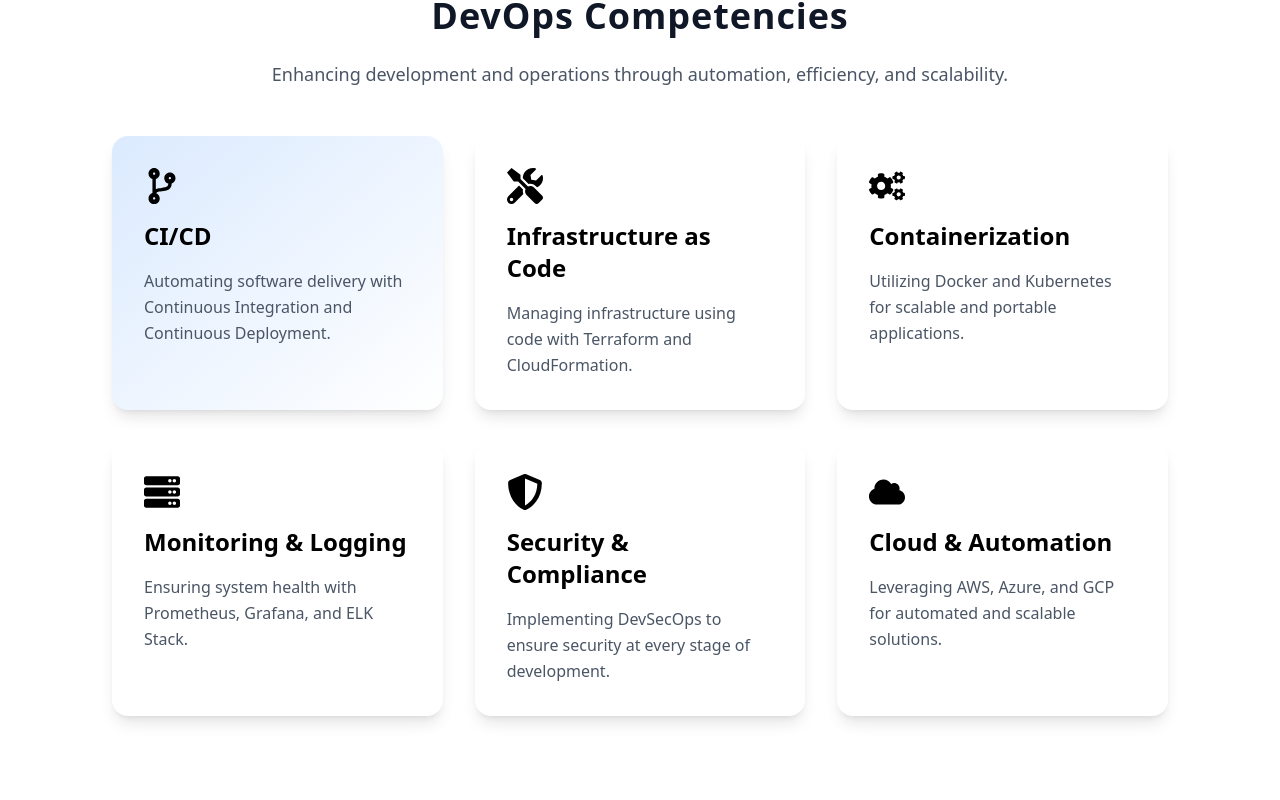
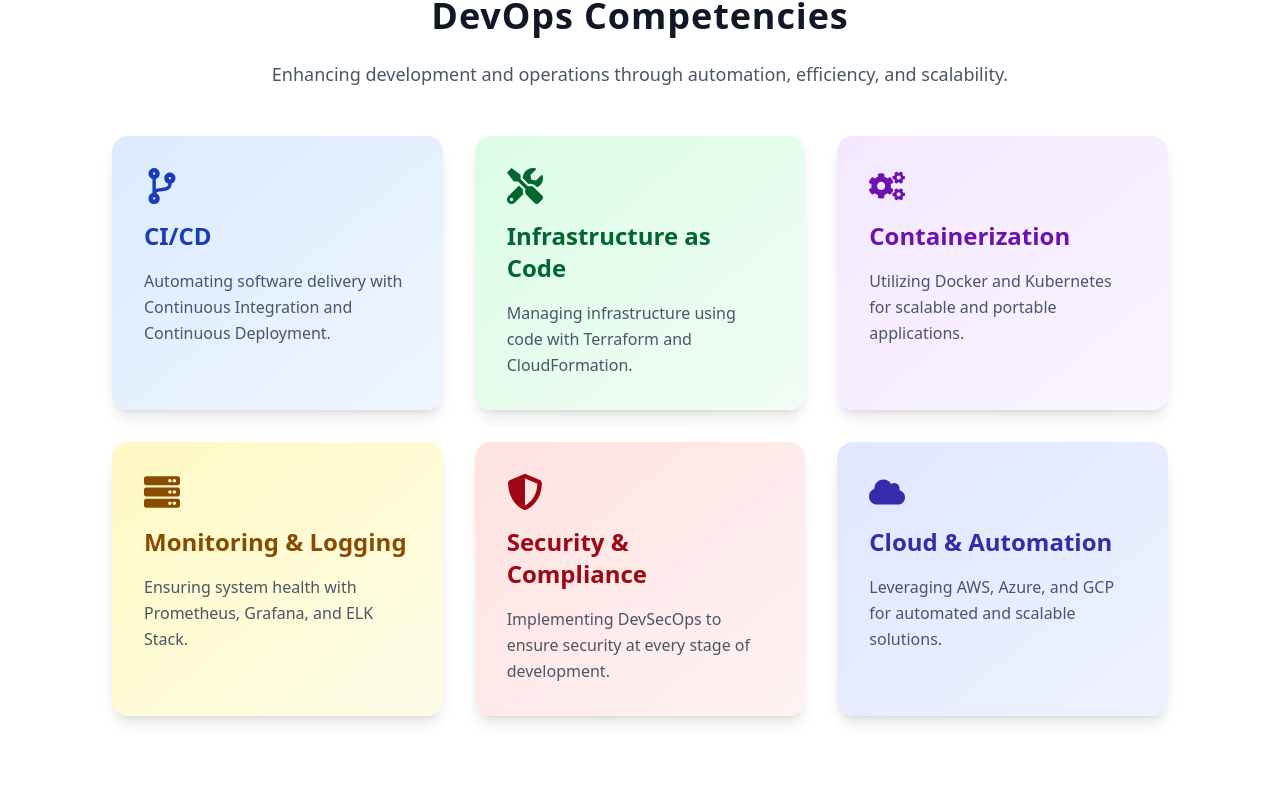
Before and after one commit to SoftOpsHub/softopshub.com, a React (Vite) app: page / in a window 1280 px wide. Shown: the part 980-1780 px from the top of the page. Built offline with nearby package versions, Linux system fonts and the light colour scheme.

Commit message:
update the components competencies

```diff
--- a/src/components/Animation/Competencies.jsx
+++ b/src/components/Animation/Competencies.jsx
@@ -1,59 +1,48 @@
 import React from 'react';
 import { FaTools, FaCodeBranch, FaCogs, FaShieldAlt, FaCloud, FaServer } from 'react-icons/fa';
-import { motion } from 'framer-motion';
-
-const fadeInUp = {
-  hidden: { opacity: 0, y: 50 },
-  visible: { opacity: 1, y: 0, transition: { duration: 0.6 } }
-};
-
-const staggerContainer = {
-  hidden: { opacity: 1 },
-  visible: {
-    opacity: 1,
-    transition: { staggerChildren: 0.2 }
-  }
-};
 
 const Competencies = () => {
   return (
-    <motion.div
-      className="min-h-screen flex items-center justify-center py-12"
-      initial="hidden"
-      animate="visible"
-      variants={staggerContainer}
-    >
-      <motion.div className="bg-white p-12 rounded-3xl max-w-6xl w-full" variants={fadeInUp}>
-        <motion.h1 className="text-4xl font-extrabold text-center text-gray-900 mb-6 tracking-wide" variants={fadeInUp}>
-          DevOps Competencies
-        </motion.h1>
-        <motion.p className="text-lg text-gray-600 text-center mb-12 font-light" variants={fadeInUp}>
+    <div className="min-h-screen flex items-center justify-center py-12">
+      <div className="bg-white p-12 rounded-3xl  max-w-6xl w-full">
+        <h1 className="text-4xl font-extrabold text-center text-gray-900 mb-6 tracking-wide">DevOps Competencies</h1>
+        <p className="text-lg text-gray-600 text-center mb-12 font-light">
           Enhancing development and operations through automation, efficiency, and scalability.
-        </motion.p>
-        <motion.div className="grid grid-cols-1 sm:grid-cols-2 lg:grid-cols-3 gap-8" variants={staggerContainer}>
-          {[
-            { icon: <FaCodeBranch />, title: "CI/CD", desc: "Automating software delivery with Continuous Integration and Continuous Deployment.", color: "blue" },
-            { icon: <FaTools />, title: "Infrastructure as Code", desc: "Managing infrastructure using code with Terraform and CloudFormation.", color: "green" },
-            { icon: <FaCogs />, title: "Containerization", desc: "Utilizing Docker and Kubernetes for scalable and portable applications.", color: "purple" },
-            { icon: <FaServer />, title: "Monitoring & Logging", desc: "Ensuring system health with Prometheus, Grafana, and ELK Stack.", color: "yellow" },
-            { icon: <FaShieldAlt />, title: "Security & Compliance", desc: "Implementing DevSecOps to ensure security at every stage of development.", color: "red" },
-            { icon: <FaCloud />, title: "Cloud & Automation", desc: "Leveraging AWS, Azure, and GCP for automated and scalable solutions.", color: "indigo" }
-          ].map((item, index) => (
-            <motion.div
-              key={index}
-              className={`bg-gradient-to-tl from-${item.color}-50 to-${item.color}-100 p-8 rounded-2xl shadow-lg transform transition duration-500 hover:scale-105 hover:shadow-2xl`}
-              variants={fadeInUp}
-            >
-              <div className={`text-${item.color}-800 text-4xl mb-4`}>{item.icon}</div>
-              <motion.h2 className={`text-2xl font-semibold text-${item.color}-800 mb-4 hover:text-${item.color}-600 transition-colors duration-300`} variants={fadeInUp}>
-                {item.title}
-              </motion.h2>
-              <motion.p className="text-gray-600 leading-relaxed" variants={fadeInUp}>{item.desc}</motion.p>
-            </motion.div>
-          ))}
-        </motion.div>
-      </motion.div>
-    </motion.div>
+        </p>
+        <div className="grid grid-cols-1 sm:grid-cols-2 lg:grid-cols-3 gap-8">
+          <div className="bg-gradient-to-tl from-blue-50 to-blue-100 p-8 rounded-2xl shadow-lg transform transition duration-500 hover:scale-105 hover:shadow-2xl">
+            <FaCodeBranch className="text-blue-800 text-4xl mb-4" />
+            <h2 className="text-2xl font-semibold text-blue-800 mb-4 hover:text-blue-600 transition-colors duration-300">CI/CD</h2>
+            <p className="text-gray-600 leading-relaxed">Automating software delivery with Continuous Integration and Continuous Deployment.</p>
+          </div>
+          <div className="bg-gradient-to-tl from-green-50 to-green-100 p-8 rounded-2xl shadow-lg transform transition duration-500 hover:scale-105 hover:shadow-2xl">
+            <FaTools className="text-green-800 text-4xl mb-4" />
+            <h2 className="text-2xl font-semibold text-green-800 mb-4 hover:text-green-600 transition-colors duration-300">Infrastructure as Code</h2>
+            <p className="text-gray-600 leading-relaxed">Managing infrastructure using code with Terraform and CloudFormation.</p>
+          </div>
+          <div className="bg-gradient-to-tl from-purple-50 to-purple-100 p-8 rounded-2xl shadow-lg transform transition duration-500 hover:scale-105 hover:shadow-2xl">
+            <FaCogs className="text-purple-800 text-4xl mb-4" />
+            <h2 className="text-2xl font-semibold text-purple-800 mb-4 hover:text-purple-600 transition-colors duration-300">Containerization</h2>
+            <p className="text-gray-600 leading-relaxed">Utilizing Docker and Kubernetes for scalable and portable applications.</p>
+          </div>
+          <div className="bg-gradient-to-tl from-yellow-50 to-yellow-100 p-8 rounded-2xl shadow-lg transform transition duration-500 hover:scale-105 hover:shadow-2xl">
+            <FaServer className="text-yellow-800 text-4xl mb-4" />
+            <h2 className="text-2xl font-semibold text-yellow-800 mb-4 hover:text-yellow-600 transition-colors duration-300">Monitoring & Logging</h2>
+            <p className="text-gray-600 leading-relaxed">Ensuring system health with Prometheus, Grafana, and ELK Stack.</p>
+          </div>
+          <div className="bg-gradient-to-tl from-red-50 to-red-100 p-8 rounded-2xl shadow-lg transform transition duration-500 hover:scale-105 hover:shadow-2xl">
+            <FaShieldAlt className="text-red-800 text-4xl mb-4" />
+            <h2 className="text-2xl font-semibold text-red-800 mb-4 hover:text-red-600 transition-colors duration-300">Security & Compliance</h2>
+            <p className="text-gray-600 leading-relaxed">Implementing DevSecOps to ensure security at every stage of development.</p>
+          </div>
+          <div className="bg-gradient-to-tl from-indigo-50 to-indigo-100 p-8 rounded-2xl shadow-lg transform transition duration-500 hover:scale-105 hover:shadow-2xl">
+            <FaCloud className="text-indigo-800 text-4xl mb-4" />
+            <h2 className="text-2xl font-semibold text-indigo-800 mb-4 hover:text-indigo-600 transition-colors duration-300">Cloud & Automation</h2>
+            <p className="text-gray-600 leading-relaxed">Leveraging AWS, Azure, and GCP for automated and scalable solutions.</p>
+          </div>
+        </div>
+      </div>
+    </div>
   );
 };
 
```
